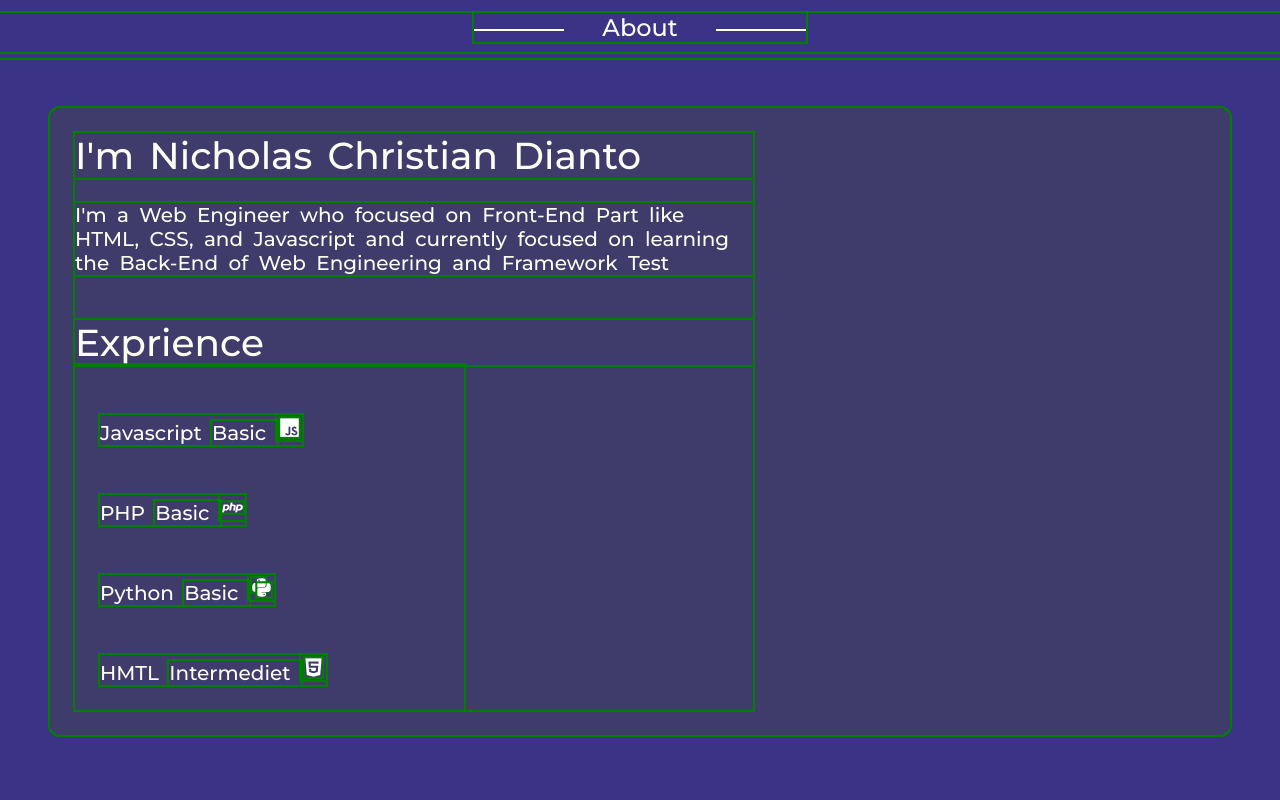
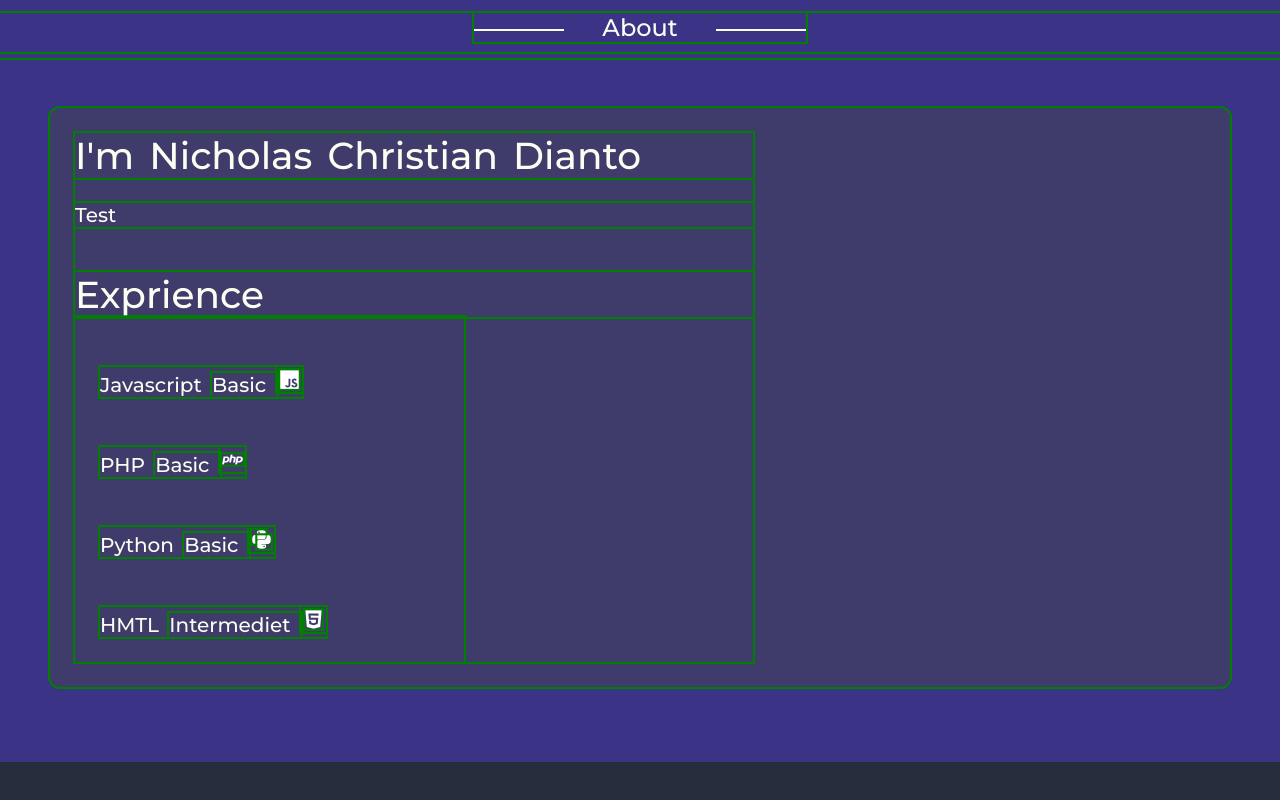
Before and after one commit to Laykwokbien/Projects, a plain HTML site: page Personal Website/index.html in a window 1280 px wide. Shown: the part 1353-2153 px from the top of the page. After the commit the page ends 2115 px from the top, so only its background shows below. Drawn offline with Linux system fonts and the light colour scheme.

Commit message:
Mengubah Deskripsi

```diff
--- a/Personal Website/index.html
+++ b/Personal Website/index.html
@@ -67,8 +67,7 @@
                 <div class="about">
                     <div class="about-text">
                         <h1>I'm Nicholas Christian Dianto</h1>
-                        <p>I'm a Web Engineer who focused on Front-End Part like HTML, CSS, and Javascript and currently
-                            focused on learning the Back-End of Web Engineering and Framework Test</p>
+                        <p>Test</p>
                         <h2 class="exprience-header">Exprience</h2>
                         <div class="codeexprience">
                             <p class="code">Javascript <span>Basic </span><svg class="exprience-icon"
```
